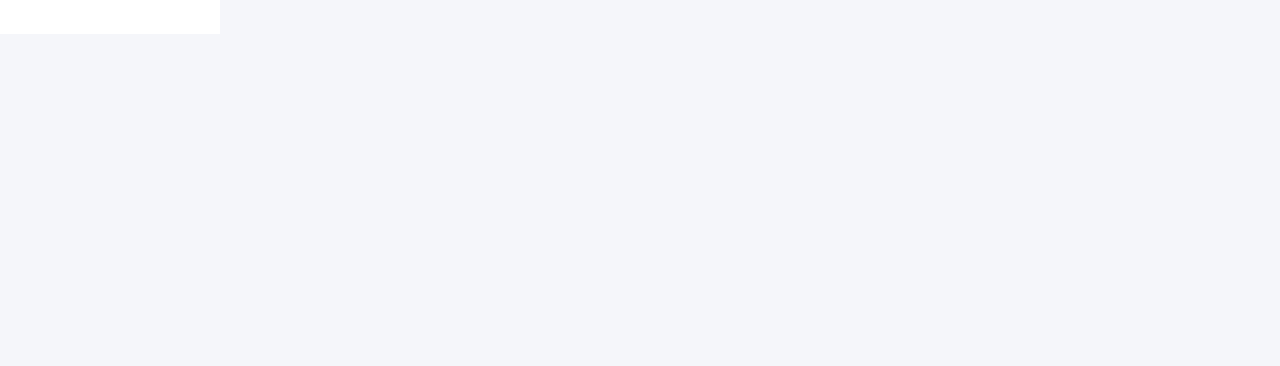
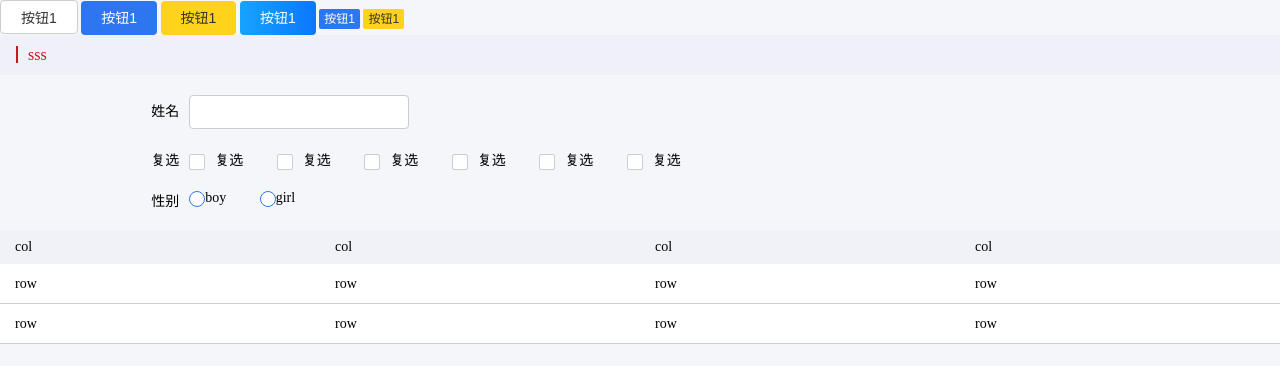
Before and after one commit to wya-team/wya-sass, a website: page examples/index.html in a window 1280 px wide. Drawn offline with Linux system fonts and the light colour scheme.

Commit message:
add
新增基本表单gp-form

```diff
--- a/examples/index.html
+++ b/examples/index.html
@@ -10,6 +10,63 @@
 </head>
 <body>
 	<!-- todo -->
-	<div class="gp-form"><input type="text" class="g-c-blue" /></div>
+
+	<button class="gp-btn-line">按钮1</button>
+	<button class="gp-btn-blue">按钮1</button>
+	<button class="gp-btn-yellow">按钮1</button>
+	<button class="gp-btn-lgr-blue">按钮1</button>
+	<button class="gp-tip-blue">按钮1</button>
+	<button class="gp-tip-yellow">按钮1</button>
+	<div class="gp-form">
+		<div class="__head">sss</div>
+		<div class="__content">
+			<div class="__line">
+				<label>姓名</label>
+				<div><input type="text" name=""></div>
+			</div>
+			<div class="__line __text">
+				<label>复选</label>
+				<div>
+					<label><input type="checkbox" name="">复选</label>
+					<label><input type="checkbox" name="">复选</label>
+					<label><input type="checkbox" name="">复选</label>
+					<label><input type="checkbox" name="">复选</label>
+					<label><input type="checkbox" name="">复选</label>
+					<label><input type="checkbox" name="">复选</label>
+				</div>
+			</div>
+			<div class="__line __text">
+				<label>性别</label>
+				<div>
+					<label><input type="radio" name="sex" value="1">boy</label>
+					<label><input type="radio" name="sex" value="2">girl</label>
+				</div>
+			</div>
+		</div>
+	</div>
+	<table class="gp-table">
+		<thead>
+			<tr>
+				<th>col</th>
+				<th>col</th>
+				<th>col</th>
+				<th>col</th>
+			</tr>
+		</thead>
+		<tbody>
+			<tr>
+				<td>row</td>
+				<td>row</td>
+				<td>row</td>
+				<td>row</td>
+			</tr>
+			<tr>
+				<td>row</td>
+				<td>row</td>
+				<td>row</td>
+				<td>row</td>
+			</tr>
+		</tbody>
+	</table>
 </body>
 </html>
--- a/lib/core/pc/btn.scss
+++ b/lib/core/pc/btn.scss
@@ -16,14 +16,15 @@ $pc-btn-pd-lr: 20px;
     @include pcBtnBase($yellow, darken($yellow, 3%), $font-color-dark);
 }
 .#{$prefix}p-btn-line {
-    @include pcBtnLineBase(to right, $white, $blue_1, $blue_2, $font-color-dark);
+    @include pcBtnLineBase(to right, $white, $blue_1, $blue_2, $font-color-dark, $white);
 }
+
 
 // tip
 $pc-btn-height: 20px;
 $pc-btn-font-size: 12px;
-$pc-btn-radius: 4px;
-$pc-btn-pd-lr: 10px;
+$pc-btn-radius: 2px;
+$pc-btn-pd-lr: 5px;
 .#{$prefix}p-tip-lgr-blue {
     @include pcBtnGradientBase(to right, $blue_1, $blue_2, darken($blue_1, 3%), darken($blue_2, 3%), $white);
 }
--- a/lib/core/pc/form.scss
+++ b/lib/core/pc/form.scss
@@ -1,6 +1,5 @@
 // form
 $pc-form-bg-color: #fff;
-$pc-form-label-width: 160px;
 $pc-form-font-color: #666;
 $pc-form-btn-bg-color: $orange_1;
 $pc-form-btn-color: #fff;
@@ -9,6 +8,11 @@ $pc-form-line-height: 34px;
 $pc-form-input-Width: 220px;
 $pc-form-input-pad: 12px;
 $pc-form-unit: 16px;
+$pc-form-radius: 4px;
+$pc-form-min-height: 20px;
+$pc-form-label-width:28%;
+$pc-form-head-bg:#f0f1f8;
+$pc-form-head-height: 40px;
 %unitBase {
     appearance: none;
     -webkit-appearance: none;
@@ -22,7 +26,8 @@ $pc-form-unit: 16px;
 	& input[type="text"],
     & input[type="password"],
     & input[type="number"]{
-		@include commonBorder('lbtr');
+		border: 1px solid $border-color;
+        border-radius: $pc-form-radius / $scale;
 		box-sizing: border-box;
         display: inline-block;
         height: $pc-form-line-height / $scale;
@@ -35,12 +40,12 @@ $pc-form-unit: 16px;
             border-color: $blue;
             box-shadow: 0 0 3px / $scale 0 $blue;
         }
-        &.disabled {
+        &.__disabled {
             background: $disable-bg-color;
         }
         $sizelis:4,6,8;
         @for $i from 1 through length($sizelis) {
-            &.size#{nth($sizelis, $i)} {
+            &.__size#{nth($sizelis, $i)} {
                 min-width: 0;
                 width:#{nth($sizelis, $i)}em;
             }
@@ -77,7 +82,7 @@ $pc-form-unit: 16px;
             -webkit-text-stroke-width: .2px;
             -moz-osx-font-smoothing: grayscale;
         }
-        &.choose {
+        &.__Schoose {
             width: $pc-form-unit / $scale;
             height: $pc-form-unit / $scale;
             color: $blue;
@@ -102,8 +107,8 @@ $pc-form-unit: 16px;
             content: "";
             position: absolute;
             color: $font-color-dark;
-            width: ($pc-form-unit - 2) / $scale;
-            height: ($pc-form-unit - 2) / $scale;
+            width: $pc-form-unit / $scale;
+            height: $pc-form-unit / $scale;
             border-radius: 50%;
             background: $white;
             border: 1px solid $blue;
@@ -123,4 +128,87 @@ $pc-form-unit: 16px;
             margin: auto;
         }
     }
+    label+label {
+        margin-left: 20px / $scale;
+    }
+    .__head {
+        height: $pc-form-head-height;
+        background: $pc-form-head-bg;
+        color: $red;
+        line-height: $pc-form-head-height;
+        font-size: $pc-form-unit;
+        &:before {
+            content: '';
+            margin: 0 10px / $scale 0 16px / $scale;
+            border-right: 2px solid $red;
+        }
+    }
+    .__content {
+        @extend .g-clearfix;
+        .__line {
+            @extend .g-clearfix;
+            min-height: $pc-form-min-height / $scale;
+            position: relative;
+            width: 100%;
+            margin: $pc-form-item-margin / $scale 0;
+            & > label {
+                text-overflow:ellipsis;
+                overflow:hidden;
+                white-space:nowrap;
+                position: absolute;
+                width: $pc-form-label-width / 2;
+                left: 0;
+                top: 0;
+                text-align: right;
+                line-height: $pc-form-line-height;
+                .__require {
+                    color: $red;
+                    margin-right: 5px / $scale;
+                }
+            }
+            & > div {
+                margin-left: $pc-form-label-width / 2;
+                padding-left: 10px / $scale;
+                .__tip,
+                .__tip-warn {
+                    display: block;
+                    padding: 8px / $scale 0 0;
+                    color: $font-color-light;
+                    font-size: 12px / $scale;
+                }
+                .__tip-warn {
+                    color: $red;
+                }
+                .__hint {
+                    @extend .__tip;
+                    display: inline;
+                    position: static;
+                    border: none;
+                    box-shadow: none;
+                    margin: 0;
+                }
+                label {
+                    margin-right: 10px / $scale;
+                }
+            }
+            &.__text {
+                &>label {
+                    line-height: normal;
+                }
+                &>div {}
+            }
+        }
+        .__left {
+            @extend .g-fl;
+            width: 50%;
+            .__line {
+                &>label {
+                    width: $pc-form-label-width;
+                }
+                &>div {
+                    margin-left: $pc-form-label-width;
+                }
+            }
+        }
+    }
 }
--- a/lib/mixins/pc.scss
+++ b/lib/mixins/pc.scss
@@ -53,7 +53,8 @@
     box-sizing: border-box;
     cursor: pointer;
     font-size: $pc-btn-font-size / $scale;
-    @include commonBorder();
+    border-radius: $pc-btn-radius / $scale;
+    border: 1px solid $border-color;
     &:hover {
         @include commonBgLinear($gradient, $hoverBgStart, $hoverBgEnd);
         color: $hoverColor;
```
Also changed, not shown: dist/index.css, 1 other file.
